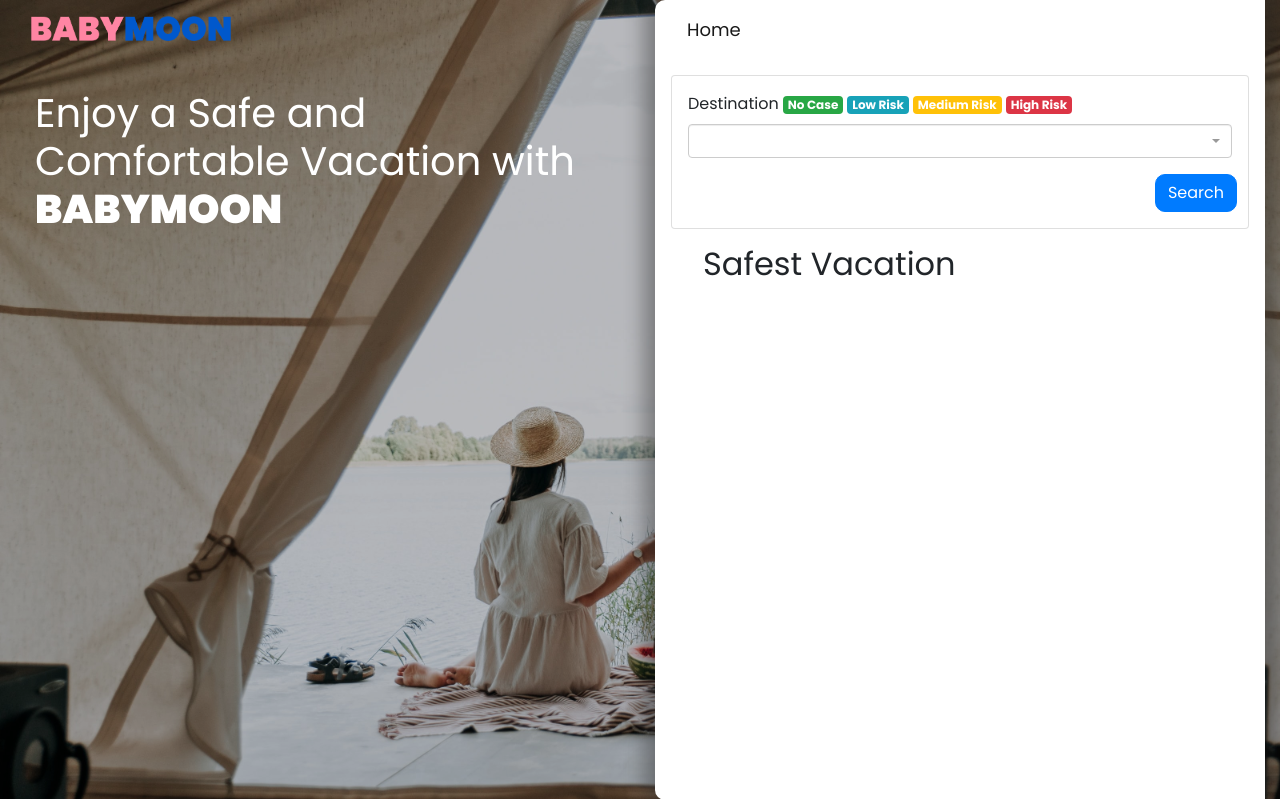
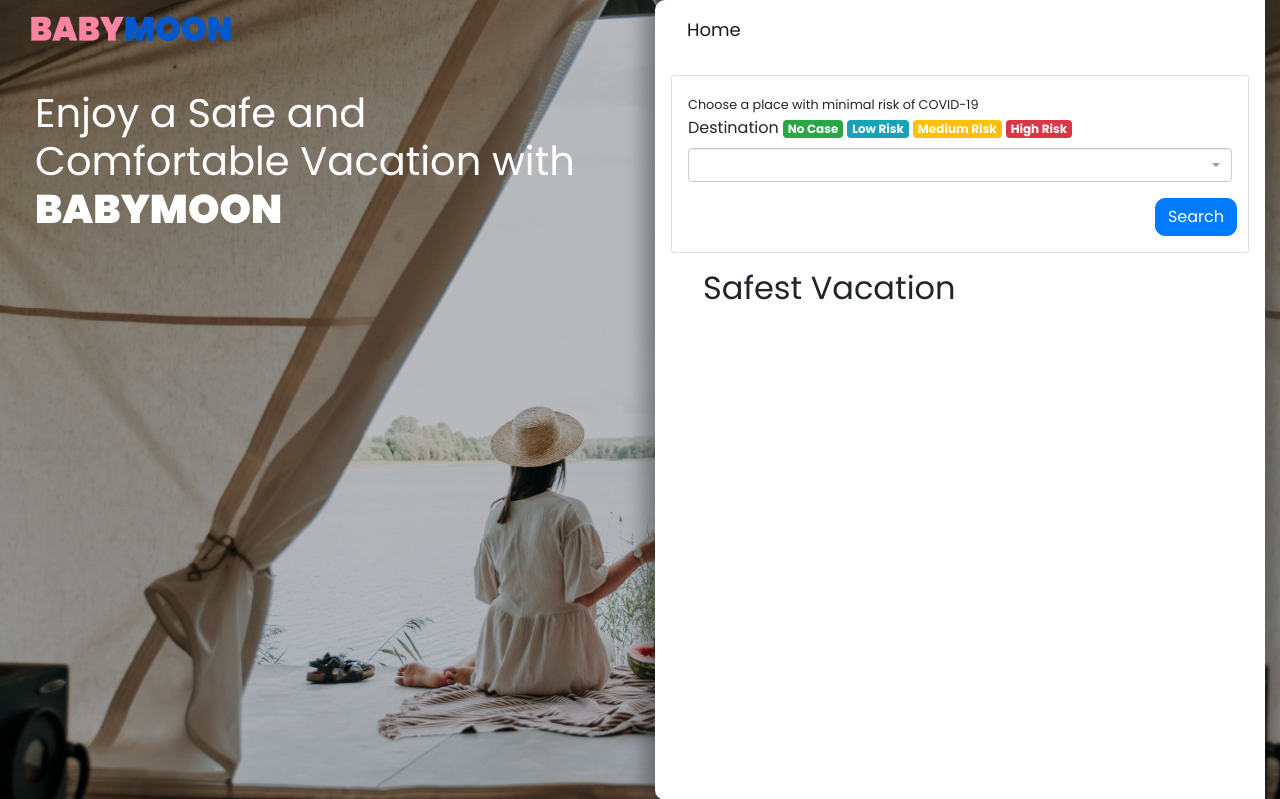
Before and after one commit to iqbal89co/staycation_crowd, a CodeIgniter app: page /staycation_crowd/index.php/hero/index in a window 1280 px wide; the page is wider, and only the part inside the window is pictured. Shown: the top 799 px of that part. Run offline with CodeIgniter, Linux system fonts and the light colour scheme; data that the repository does not hold is empty; some libraries are stand-ins or nearby versions.

Commit message:
nambah keterangan

```diff
--- a/application/views/hero.php
+++ b/application/views/hero.php
@@ -27,6 +27,7 @@
 					<form class="m-3" method="POST" action="<?= base_url('hero/listHotel') ?>">
 						<div class="form-row">
 							<div class="form-group col-md-12">
+								<small>Choose a place with minimal risk of COVID-19</small> <br>
 								<label for="inputState">Destination</label>
 								<span>
 									<span class="badge badge-success">No Case</span>
```
